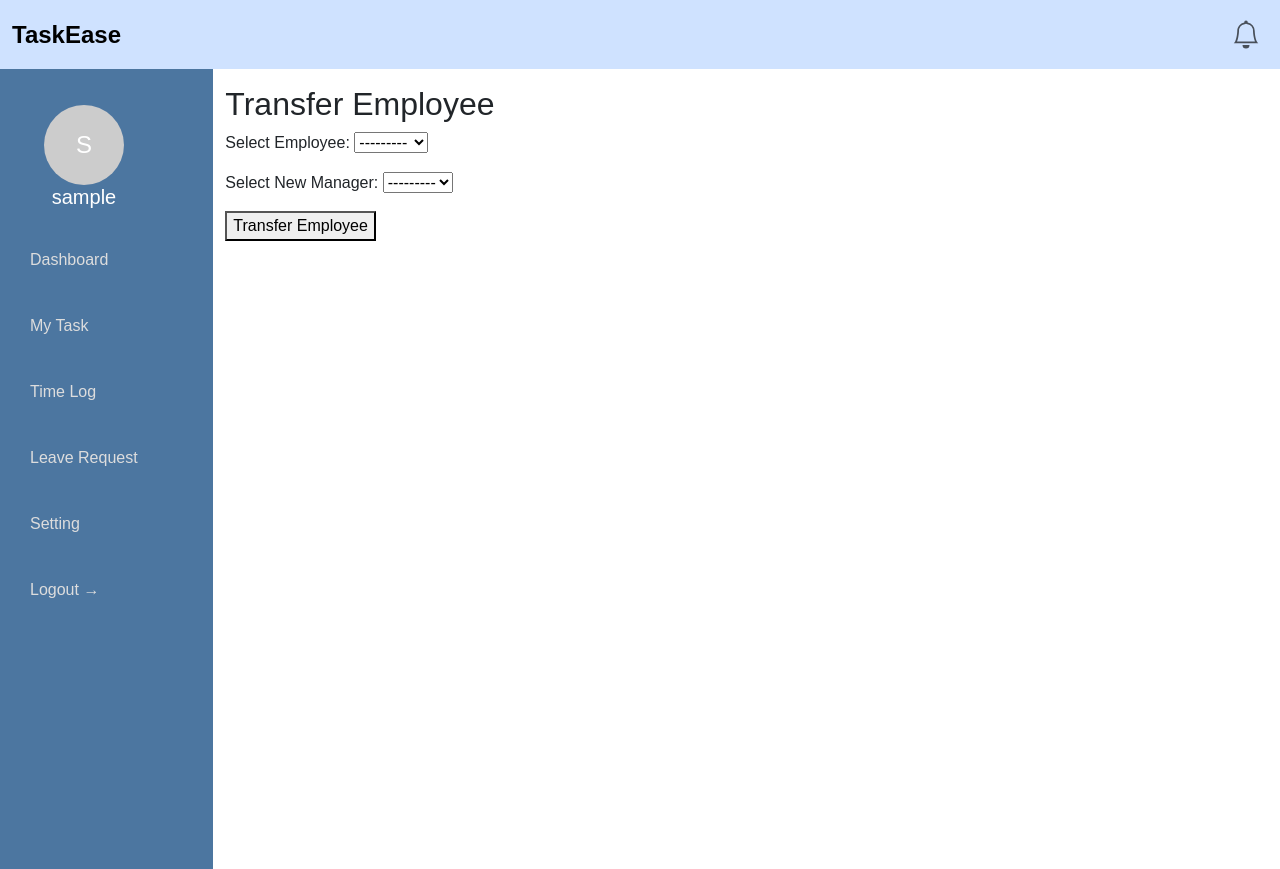
After one commit to renukadhakal/Employee-Task-Management-System, a Django app: page /transfer-employee/ in a window 1280 px wide. The commit adds this page. Run offline with Django 5.2, Linux system fonts and the light colour scheme; the visitor is signed in with stand-in values (Sample User, id 1); data comes from the database, SQL or seed files in the repository; data that the repository does not hold is empty.

Commit message:
Added email notifications for task assignment and implemented task transfer when employee is reassigned to different manager

```diff
--- a/account/forms.py
+++ b/account/forms.py
@@ -79,6 +79,16 @@ class UserCreationForm(UserCreationForm):
             user.save()  # Commit to DB
         return user
 
+class EmployeeTransferForm(forms.Form):
+        employee = forms.ModelChoiceField(
+        queryset=User.objects.filter(role=User.Role_Type.EMPLOYEE),
+        label="Select Employee",
+    )
+        new_manager = forms.ModelChoiceField(
+        queryset=User.objects.filter(role=User.Role_Type.MANAGER),
+        label="Select New Manager",
+    )
+
 
 class UserUpdateForm(forms.ModelForm):
 
--- a/account/urls.py
+++ b/account/urls.py
@@ -13,6 +13,7 @@ from .views import (
     ManagerUserUpdateView,
     change_password,
     UserUpdateView,
+    transfer_employee,
 )
 
 app_name = "account"
@@ -45,4 +46,5 @@ urlpatterns = [
         "manager-user-delete/<int:id>/", delete_user_manager, name="manager-user-delete"
     ),
     path("change_password", change_password, name="change_password"),
+    path("transfer-employee/", transfer_employee, name="transfer_employee"),
 ]
--- a/account/views.py
+++ b/account/views.py
@@ -4,11 +4,17 @@ from django.contrib import messages
 from django.contrib.auth import login, logout, authenticate
 from django.contrib.auth.decorators import login_required
 from django.views.generic import ListView, CreateView, UpdateView, DeleteView
-from .forms import UserCreationForm, UserUpdateForm, CustomPasswordChangeForm
+from .forms import (
+    UserCreationForm,
+    UserUpdateForm,
+    CustomPasswordChangeForm,
+    EmployeeTransferForm,
+)
 from django.contrib.auth.mixins import LoginRequiredMixin
 from .models import User
 from django.urls import reverse_lazy
 from .services.send_registration_mail import send_registration_email
+from task.models import Task
 
 
 # Create your views here.
@@ -147,3 +153,31 @@ class UserUpdateView(LoginRequiredMixin, UpdateView):
     form_class = UserUpdateForm
     template_name = "users/user_update_form.html"
     success_url = reverse_lazy("account:home")
+
+
+@login_required(login_url="/login")
+def transfer_employee(request):
+    if request.method == "POST":
+        form = EmployeeTransferForm(request.POST)
+        if form.is_valid():
+            employee = form.cleaned_data["employee"]
+            new_manager = form.cleaned_data["new_manager"]
+
+            old_manager = employee.report_to
+
+            employee.report_to = new_manager
+            employee.save()
+
+            Task.objects.filter(created_by=employee, assigned_to=employee).update(
+                created_by=new_manager
+            )
+
+            messages.success(
+                request,
+                f"{employee.username} has been transferred from {old_manager} to {new_manager}, and tasks have been updated.",
+            )
+            return redirect("account:transfer_employee")
+    else:
+        form = EmployeeTransferForm()
+
+    return render(request, "account/transfer_employee.html", {"form": form})
--- /dev/null
+++ b/templates/account/transfer_employee.html
@@ -0,0 +1,17 @@
+{% extends "base.html" %}
+
+{% block content %}
+  <h2>Transfer Employee</h2>
+
+  {% if messages %}
+    {% for message in messages %}
+      <p style="color: green;">{{ message }}</p>
+    {% endfor %}
+  {% endif %}
+
+  <form method="post">
+    {% csrf_token %}
+    {{ form.as_p }}
+    <button type="submit">Transfer Employee</button>
+  </form>
+{% endblock %}
--- a/templates/base.html
+++ b/templates/base.html
@@ -141,6 +141,13 @@
                                 <i class="fs-4 bi-house"></i> <span class="ms-1 d-none d-sm-inline">Manage User</span>
                             </a>
                         </li>
+
+                        <li class="nav-item">
+	                        <a href="{% url 'account:transfer_employee' %}" class="nav-link align-middle px-0">
+		                        <i class="fs-4 bi-house"></i> <span class="ms-1 d-none d-sm-inline">Transfer Employee</span>
+                        	</a>
+                        </li>
+
                         <li class="nav-item">
                             <a href="{% url 'task:task_list' %}" class="nav-link align-middle px-0">
                                 <i class="fs-4 bi-house"></i> <span class="ms-1 d-none d-sm-inline">Task Overview</span>
```
Also changed, not shown: task/signals.py (+21 -1 lines).
